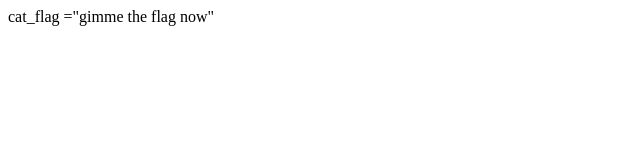
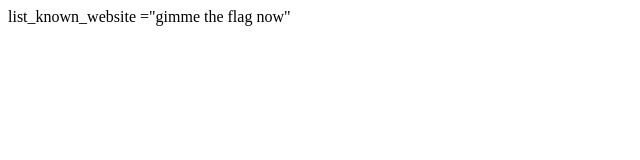
Before and after one commit to Rogitt/rogitt.github.io, a plain HTML site: page index.html in a window 1280 px wide. Shown: the whole page, without its empty margins (0-640 px from the left). Drawn offline with Linux system fonts and the light colour scheme.

Commit message:
Update index.html

```diff
--- a/index.html
+++ b/index.html
@@ -1,3 +1,3 @@
 <html>
-  <body>cat_flag ="gimme the flag now"</body>
+  <body>list_known_website ="gimme the flag now"</body>
 </html>
```
